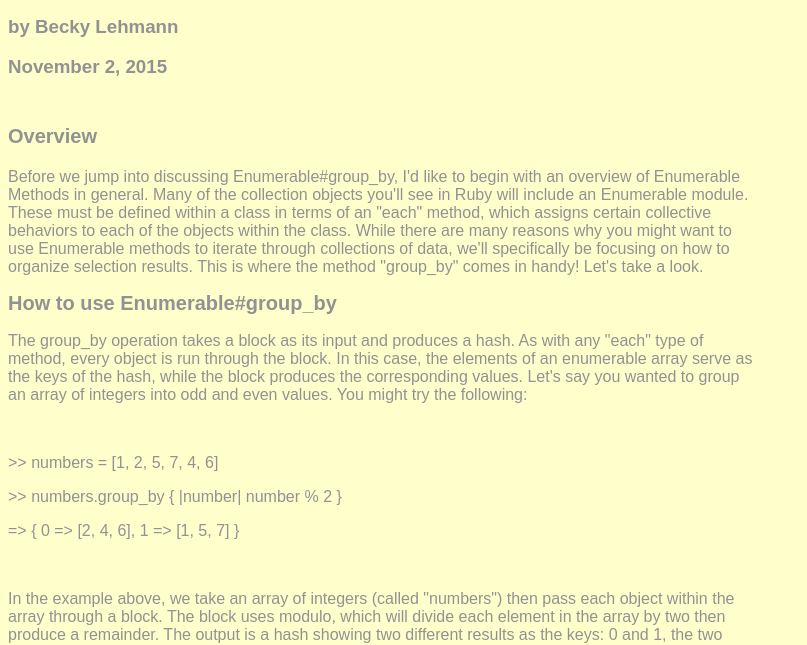
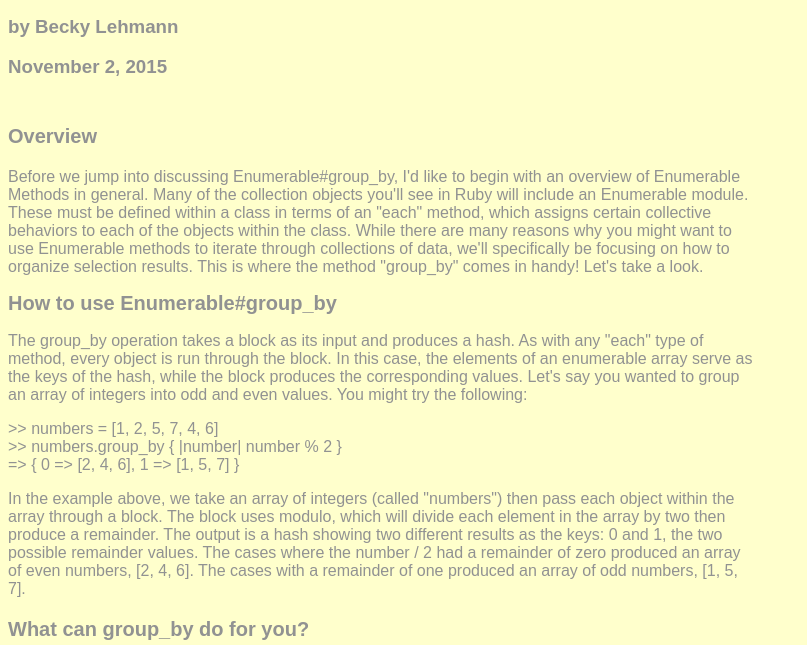
Before and after one commit to beckylehmann91/beckylehmann91.github.io, a plain HTML site: page blog/enumerable-methods.html in a window 1280 px wide. Shown: the part 94-739 px from the top of the page, without its empty margins (0-807 px from the left). Drawn offline with Linux system fonts and the light colour scheme.

Commit message:
Update enumerable-methods.html

```diff
--- a/blog/enumerable-methods.html
+++ b/blog/enumerable-methods.html
@@ -25,15 +25,9 @@
     </p>
     <p>
       <code>
-      <p>
-      >> numbers = [1, 2, 5, 7, 4, 6]
-      </p>
-      <p>
-      >> numbers.group_by { |number| number % 2 }
-      </p>
-      <p>
-      => { 0 => [2, 4, 6], 1 => [1, 5, 7] }
-      </p>
+      >> numbers = [1, 2, 5, 7, 4, 6] <br>
+      >> numbers.group_by { |number| number % 2 } <br>
+      => { 0 => [2, 4, 6], 1 => [1, 5, 7] } <br>
       </code>
     </p>
     <p>
```
